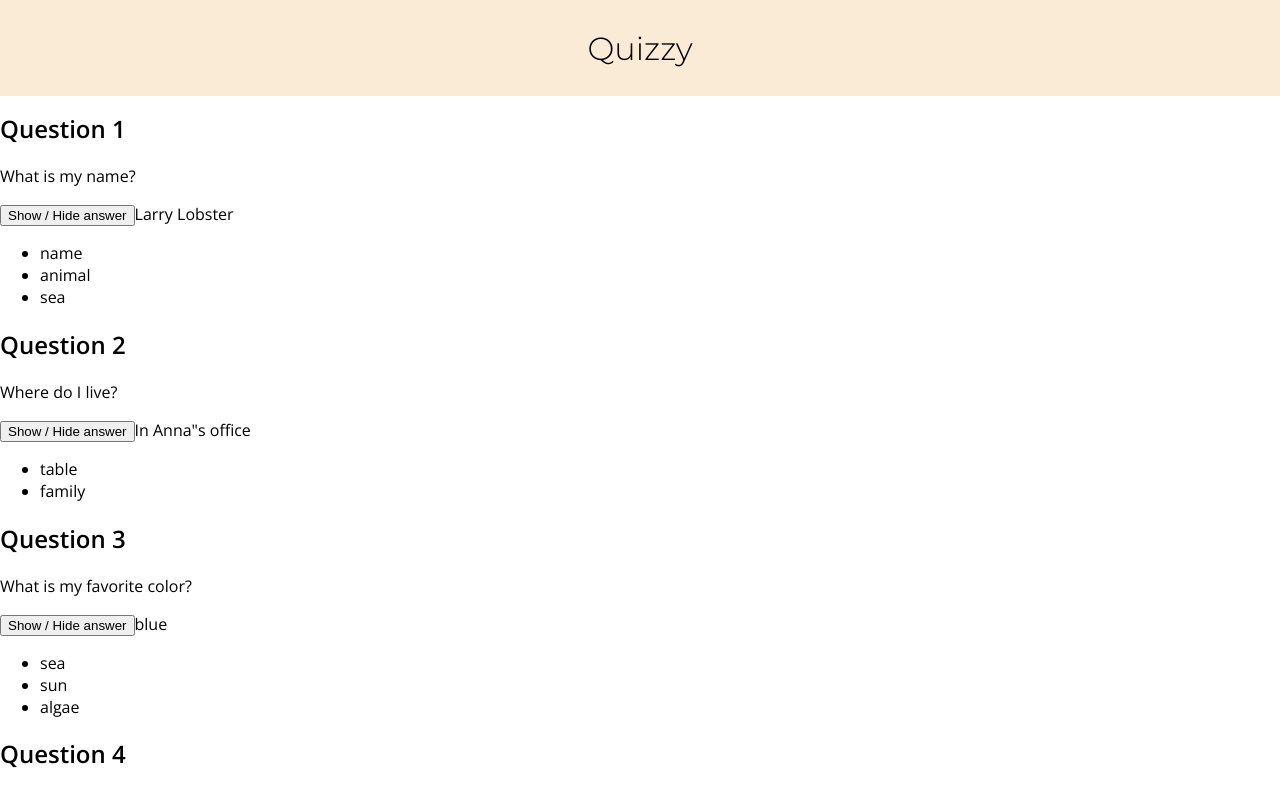
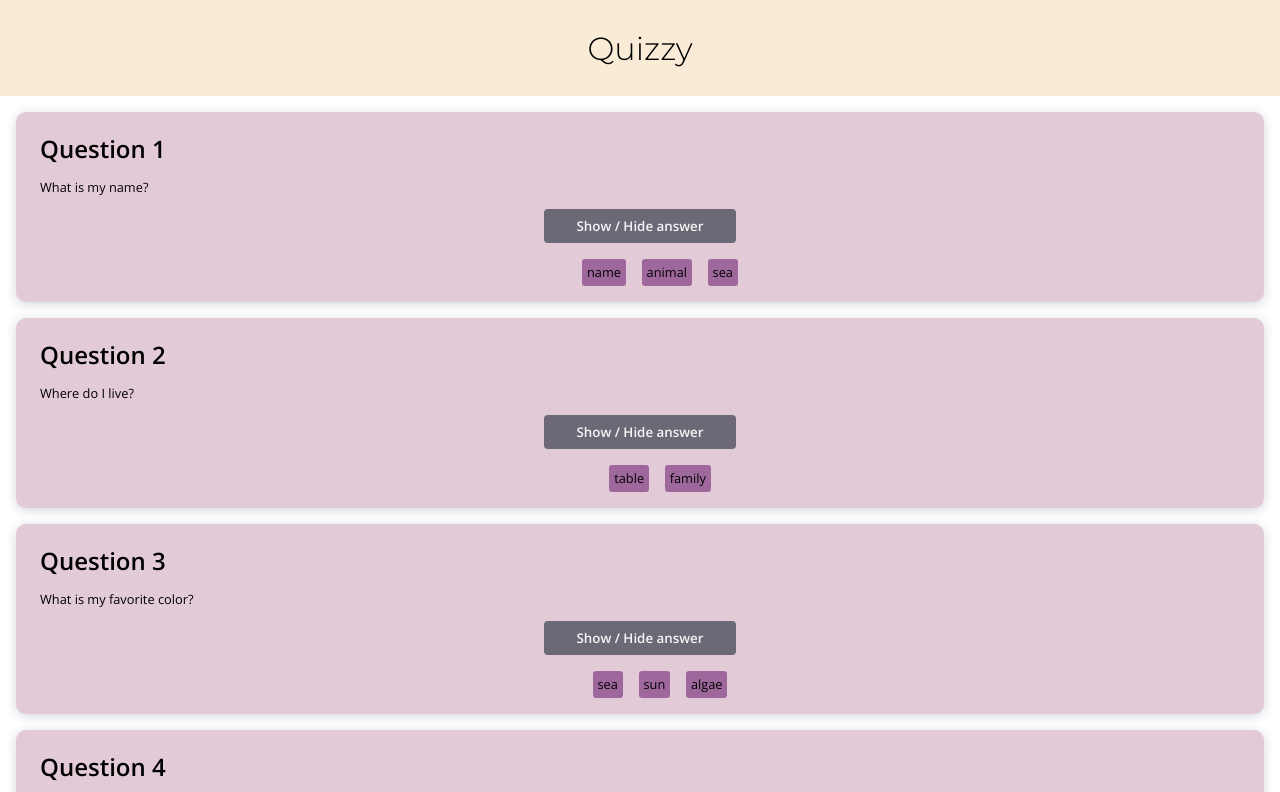
Before and after one commit to Luxa23/quizz-app-react, a React (Create React App) app: page / in a window 1280 px wide. Shown: the top 792 px of the page. Built offline with nearby package versions, Linux system fonts and the light colour scheme.

Commit message:
Moved button to own component

```diff
--- a/src/App.js
+++ b/src/App.js
@@ -2,23 +2,7 @@ import './App.css';
 import { items } from './db';
 import { Profile } from './Components/Profile';
 import { MainHeader } from './Components/MainHeader';
-
-function Card({ user }) {
-  return (
-    <section class="card">
-      <h2>{user.title}</h2>
-      <p>{user.question}</p>
-      <button>Show / Hide answer</button>
-
-      <span class="card__answer--hidden">{user.answer}</span>
-      <ul>
-        {user.tags.map(tag => {
-          return <li>{tag}</li>;
-        })}
-      </ul>
-    </section>
-  );
-}
+import { Card } from './Components/Card';
 
 function App() {
   return (
--- /dev/null
+++ b/src/Components/Button/index.js
@@ -0,0 +1,5 @@
+import './styles.css';
+
+export function Button() {
+  return <button>Show / Hide answer</button>;
+}
--- /dev/null
+++ b/src/Components/Button/styles.css
@@ -0,0 +1,10 @@
+button {
+  background-color: #6d6875;
+  color: whitesmoke;
+  border-radius: 4px;
+  margin: auto;
+  padding: 0.5rem 2rem;
+  border: none;
+  font-family: var(--font-family);
+  font-weight: 600;
+}
--- a/src/Components/Card/index.js
+++ b/src/Components/Card/index.js
@@ -1 +1,19 @@
 import './styles.css';
+import { Button } from '../Button/index';
+
+export function Card({ user }) {
+  return (
+    <section class="card">
+      <h2>{user.title}</h2>
+      <p>{user.question}</p>
+      <Button />
+
+      <span class="secret">{user.answer}</span>
+      <ul>
+        {user.tags.map(tag => {
+          return <li>{tag}</li>;
+        })}
+      </ul>
+    </section>
+  );
+}
--- a/src/Components/Card/styles.css
+++ b/src/Components/Card/styles.css
@@ -1,7 +1,3 @@
-* {
-  _outline: 2px solid red;
-}
-
 .card {
   background: rgb(227 202 215);
   padding-left: 1.5rem;
@@ -26,21 +22,6 @@ p {
   font-weight: 400;
 }
 
-.card__answer--hidden {
-  color: rgb(227 202 215);
-}
-
-svg {
-  color: #fcf6ef;
-  position: absolute;
-  right: 1rem;
-  top: -1rem;
-}
-
-.bookmark--active {
-  color: #4c2b50;
-}
-
 ul {
   display: flex;
   flex-direction: row;
@@ -49,6 +30,7 @@ ul {
 }
 
 li {
+  list-style-type: none;
   background-color: rgb(158 104 157);
   border-radius: 3px;
   padding: 0.3rem;
```
